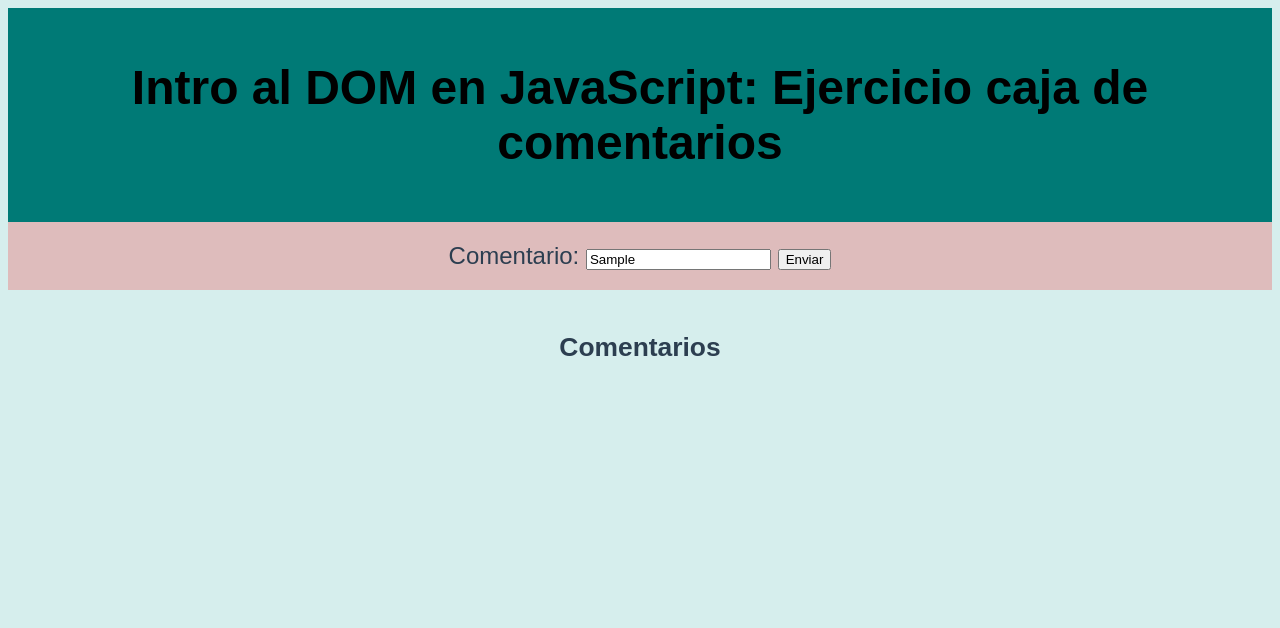
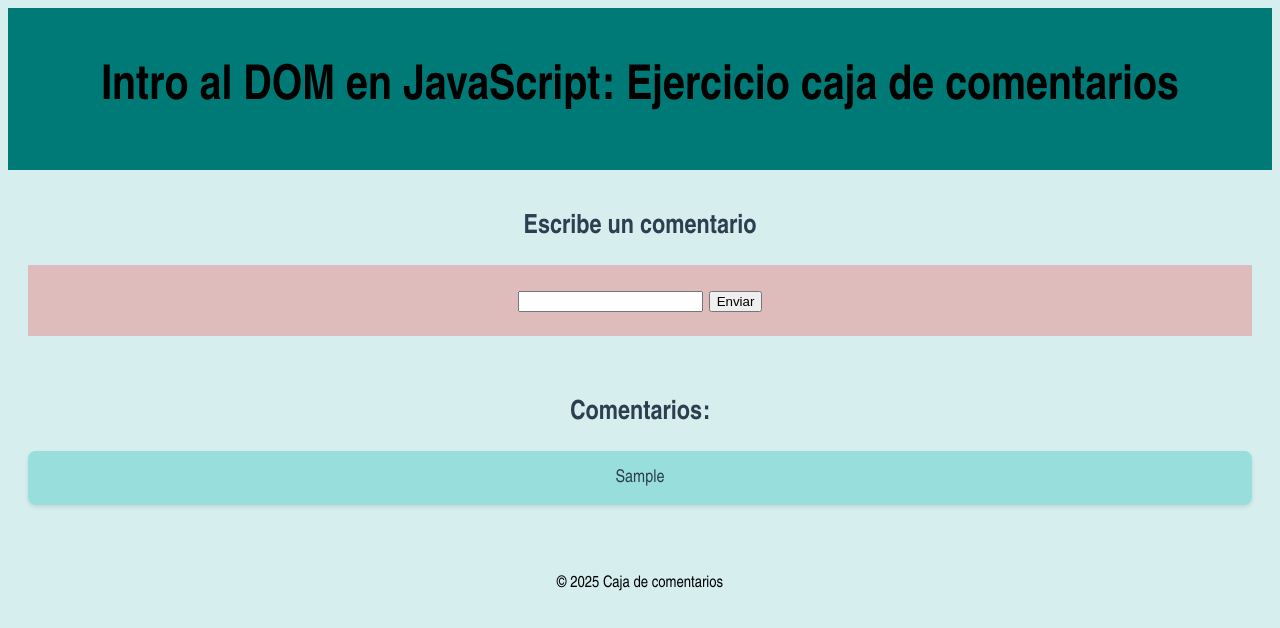
Before and after one commit to MirandaAd/Modulo_3-Clase1_04_02_2025, a plain HTML site: page Clase1_04_02_2025/Clase6_20_02_2025/dom_javascript/index.html in a window 1280 px wide. Both pictures are taken after typing "Sample" into the empty fields and a click on the button "Enviar". Drawn offline with Linux system fonts and the light colour scheme.

Commit message:
Se modifica html, css y js (Caja de comentarios)

```diff
--- a/Clase1_04_02_2025/Clase6_20_02_2025/dom_javascript/domcss.css
+++ b/Clase1_04_02_2025/Clase6_20_02_2025/dom_javascript/domcss.css
@@ -13,9 +13,13 @@ header {
 }
 
 body {
-    font-family: 'calibri light', sans-serif;
+    font-family: corbel, 'Arial Narrow', sans-serif;
 }
 
+footer{
+    margin-top: 2rem;
+    text-align: center;
+}
 
 form {
     background-color: rgb(222, 188, 188);
@@ -31,3 +35,20 @@ section {
     text-align: center;
     font-size: 1.1em;
 }
+
+button:hover {
+    background-color: var(--hoover-color)
+}
+
+ul {
+    list-style-type: none;
+    padding: 0;
+}
+
+li {
+    background: rgb(152, 222, 220);
+    margin: 0.5rem 0;
+    padding: 1rem;
+    border-radius: 0.5rem;
+    box-shadow: 0 0.125rem 0.25rem rgba(0, 0, 0, 0.1);
+}
--- a/Clase1_04_02_2025/Clase6_20_02_2025/dom_javascript/domjs.js
+++ b/Clase1_04_02_2025/Clase6_20_02_2025/dom_javascript/domjs.js
@@ -1,7 +1,7 @@
 
 class Comentarios {
     constructor(texto){
-        this.texto = texto;
+        this.texto = texto
     }
     mostrarComentario(){
         return this.texto
@@ -12,29 +12,17 @@ const formulario = document.getElementById("coment-form")
 const listaComentarios = document.getElementById("dynamicList")
 
 formulario.addEventListener("submit", function(event){
-    event.preventDefault();
-    const texto = document.getElementById("itemComentario").value;
+    event.preventDefault()
+  console.log(event);
 
-    const item = document.createElement("li");
+  const text = document.getElementById("itemComentario").value
+  const item = document.createElement("li")
 
-    item.textContent = nuevoProducto.mostrarInfo();
-    listaProductos.appendChild(item);
-}
-)
+  let nuevoComentario = new Comentarios(text)
 
+  item.textContent = nuevoComentario.mostrarComentario()
+  listaComentarios.appendChild(item)
 
+  formulario.reset()
 
-/*
-let input = document.querySelector("#itemComentario")
-let addButton = document.querySelector("#addButton")
-let list = document.querySelector("#dinamycList")
-
-addButton.addEventListener("click", function () {
-    if (input.value.trim() !== ""){
-        let newItem = document.createElement("li");
-        newItem.innerText =input.value;
-        list.appendChild(newItem);
-        input.value = "";
-        }
-});
-*/
+})
--- a/Clase1_04_02_2025/Clase6_20_02_2025/dom_javascript/index.html
+++ b/Clase1_04_02_2025/Clase6_20_02_2025/dom_javascript/index.html
@@ -11,17 +11,26 @@
         <h1>Intro al DOM en JavaScript: Ejercicio caja de comentarios</h1>
     </header>
 
-    <form id="coment-form">
-        <label for="comentario">Comentario:</label>
-        <input type="text" id="itemComentario">
-        <button type="addButton">Enviar</button>
-    </form>
+    <main>
+    <section>
+        <h2 id = "formulario-comentarios">Escribe un comentario</h2>
+        <form id="coment-form">
+            <label for="comentario"></label>
+            <input type="text" id="itemComentario">
+
+            <button type="submit">Enviar</button>
+        </form>
+    </section>
 
     <section>
-        <h2 id="comentList">Comentarios</h2>
+        <h2 id="comentList">Comentarios:</h2>
         <ul id="dynamicList"></ul>
     </section>
+    </main>
 
+    <footer>
+        <p>&copy; 2025 Caja de comentarios</p>
+    </footer>
 
 <script src="domjs.js"></script>
 </body>
```
